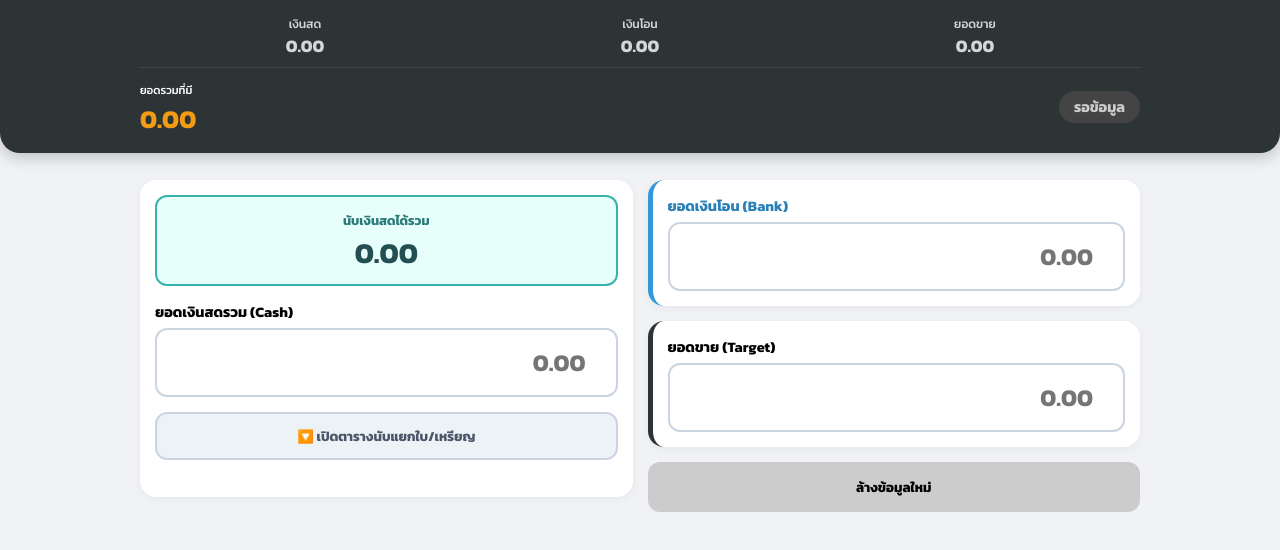
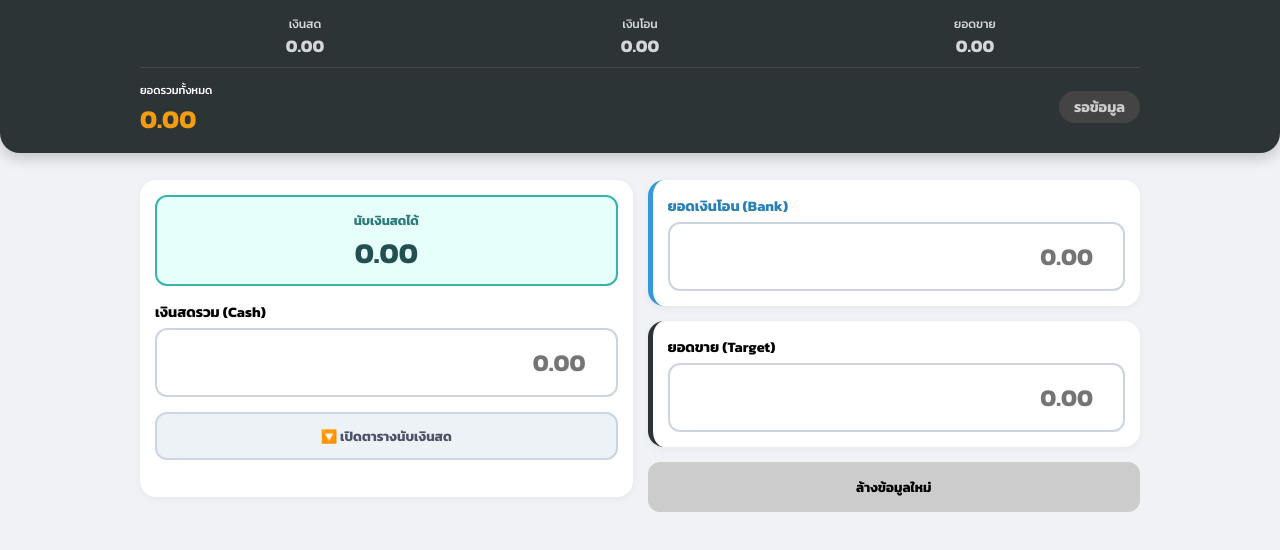
Before and after one commit to kwn-lab/bannped, a plain HTML site: page index.html in a window 1280 px wide. Drawn offline with Linux system fonts and the light colour scheme.

Commit message:
Update index.html

```diff
--- a/index.html
+++ b/index.html
@@ -65,7 +65,7 @@
             <div class="header-item">ยอดขาย<b id="h-target">0.00</b></div>
         </div>
         <div class="header-total">
-            <div><span style="font-size: 0.7rem;">ยอดรวมที่มี</span><div class="grand-total-price" id="g-total">0.00</div></div>
+            <div><span style="font-size: 0.7rem;">ยอดรวมทั้งหมด</span><div class="grand-total-price" id="g-total">0.00</div></div>
             <div id="diff-tag" class="diff-tag">รอข้อมูล</div>
         </div>
     </div>
@@ -74,17 +74,17 @@
 <div class="main-layout">
     <div class="card">
         <div class="cash-display">
-            <label>นับเงินสดได้รวม</label>
+            <label>นับเงินสดได้</label>
             <div class="val" id="display-cash-total">0.00</div>
         </div>
 
         <div class="big-input">
-            <label>ยอดเงินสดรวม (Cash)</label>
+            <label>เงินสดรวม (Cash)</label>
             <input type="number" id="manual-cash" placeholder="0.00" oninput="doCalc('manual')" onclick="this.select()">
         </div>
 
         <div class="toggle-container">
-            <button class="btn-toggle" id="t-btn" onclick="toggleDetails()">🔽 เปิดตารางนับแยกใบ/เหรียญ</button>
+            <button class="btn-toggle" id="t-btn" onclick="toggleDetails()">🔽 เปิดตารางนับเงินสด</button>
         </div>
 
         <div id="detail-section">
```
